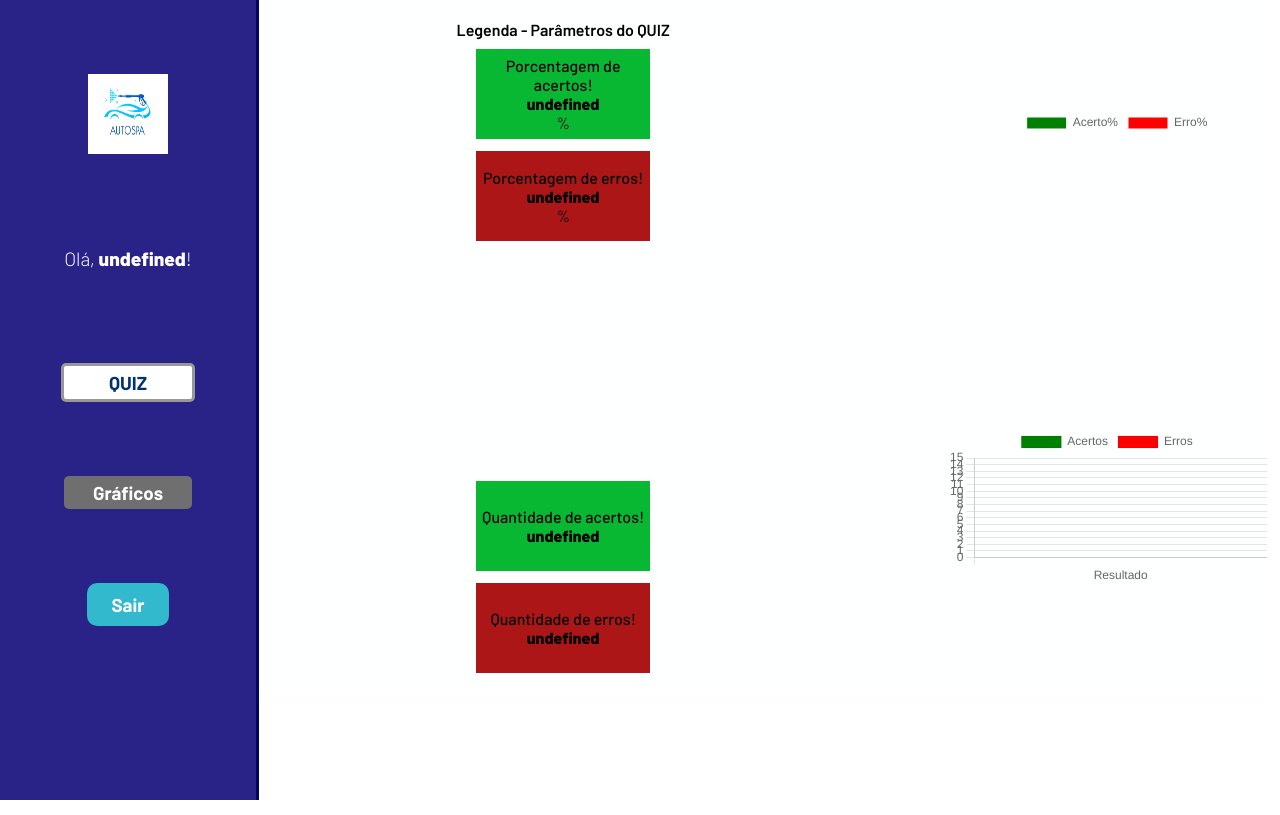
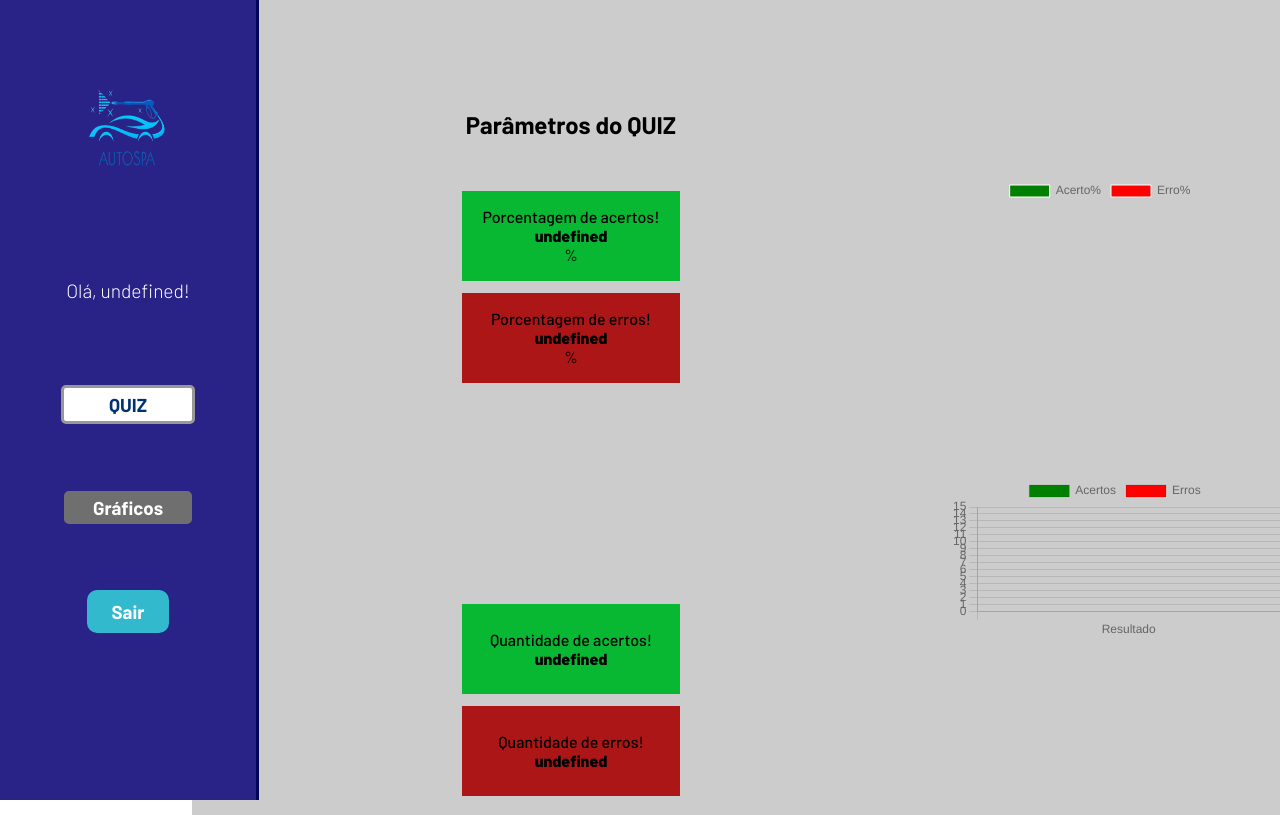
Before and after one commit to Leonardo28-dev/Projeto-AutoSpa, a website: page public/dashboard/dashboard.html in a window 1280 px wide. Drawn offline with nearby package versions, Linux system fonts and the light colour scheme.

Commit message:
Atualização do projeto

```diff
--- a/public/css/dashboards.css
+++ b/public/css/dashboards.css
@@ -121,7 +121,7 @@ body {
 .grafico_pizza {
   height: 300px;
   width: 300px;
-  padding-left: 20px;
+padding-right: 30px;
   align-items: center;
   justify-content: center;
   display: flex;
@@ -131,12 +131,12 @@ body {
   width: 85%;
   position: relative;
   top: 0;
-  left: 14%;
+  left: 15%;
 
   display: flex;
   align-items: center;
 
-  background-color: #feffff;
+  background-color: #cccccc;
   height: 80;
   overflow: auto;
 }
@@ -145,18 +145,18 @@ body {
   /* border: 2px solid pink; */
   display: flex;
   flex-direction: column;
-  width: 40%;
+  width: 50%;
 
   justify-content: center;
   margin: auto;
   align-items: center;
-  margin-top: 10px;
+  margin-top: 50px;
 
 }
 
 .grafico_barra {
-  width: 300;
-  height: 300;
+  width: 200;
+  height: 200;
 
   display: flex;
   align-items: center;
@@ -167,7 +167,7 @@ body {
   font-weight: 600;
 
   width: fit-content;
-  margin: 10px 20px;
+  margin:20px;
 
 }
 
@@ -389,7 +389,7 @@ align-items: center;
 }
 
 .fundo_quiz {
-  background-image: linear-gradient(to bottom, rgb(26, 51, 152), rgb(46, 56, 200), rgb(49, 6, 201));
+  background-image: linear-gradient(to bottom, rgb(0, 30, 151), rgb(31, 38, 135), rgb(59, 28, 172));
   width: 100%;
 
   margin-left: 10%;
@@ -586,7 +586,7 @@ canvas {
   justify-content: center;
 }
 
-.hello h3 {
+.hello h2 {
   color: #ffffff;
   font-weight: 300;
   font-size: 1.2rem;
--- a/public/dashboard/dashboard.html
+++ b/public/dashboard/dashboard.html
@@ -32,11 +32,11 @@
 
     <div class="janela">
         <div class="header-left">
-            <img src="LogoAutoSpa (1).jpg" width="80" height="80" />
+            <img src="logo.png" width="130" height="130" />
 
 
             <div class="hello">
-                <h3>Olá, <span id="b_usuario">usuário</span>!</h3>
+                <h2>Olá, <span id="b_usuario">usuário</span>!</h2>
             </div>
 
             <div class="btn-nav-white">
@@ -64,7 +64,7 @@
             </div>
             <div class="area-parametros-alerta">
                 <p class="titulo-legenda">
-                    Legenda - Parâmetros do QUIZ
+                   <h2>Parâmetros do QUIZ</h2>
                 </p>
                 <div class="parametros-alerta">
                     <div class="item-regua perigo-frio">
@@ -77,7 +77,7 @@
 
 
                     </div>
-                       <br><br><br><br><br><br><br><br><br><br><br><br>
+                       <br><br><br><br><br><br><br><br><br><br><br>
                 </div>
                     <div class="parametros-alerta">
                         <div class="item-regua perigo-frio">
@@ -103,7 +103,7 @@
                             <canvas id="myChartCanvasPizza"></canvas>
                         </div>
 
-                        <br>
+
 
                         <div class="grafico_barra">
                             <canvas id="myChartCanvas"></canvas>
```
Also changed, not shown: public/dashboard/cards.html (+7 -3 lines), public/dashboard/LogoAutoSpa (1).jpg (deleted), public/dashboard/logo.png (added), 1 other file.
